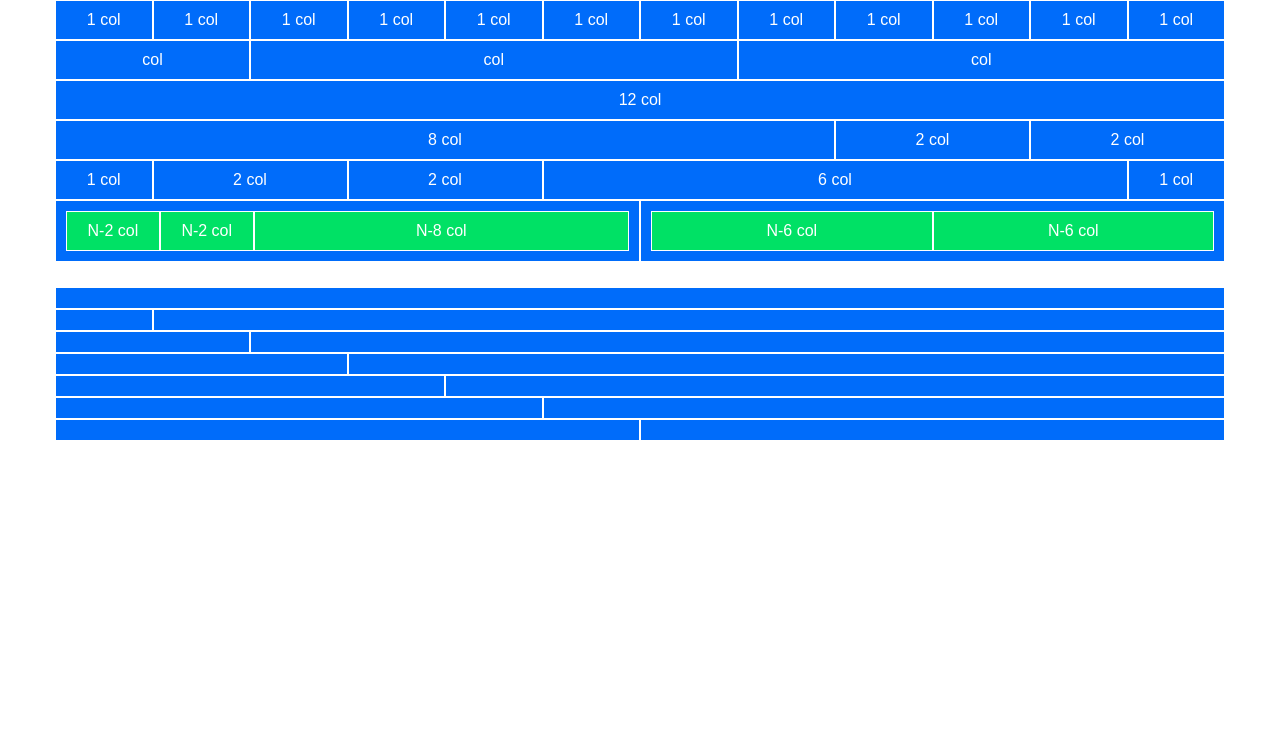
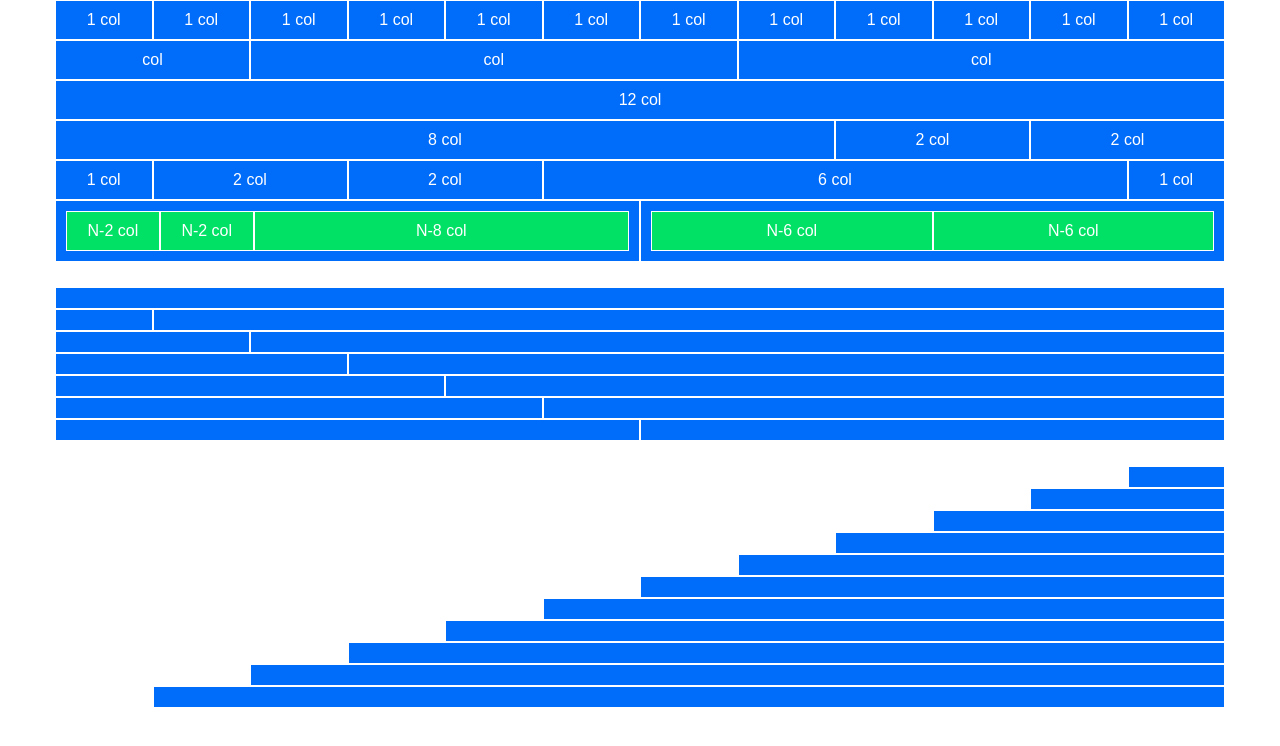
Before and after one commit to pierfrancescoscar/html-css-12bool, a plain HTML site: page index.html in a window 1280 px wide. Drawn offline with Linux system fonts and the light colour scheme.

Commit message:
add offset col boxes

```diff
--- a/index.html
+++ b/index.html
@@ -237,8 +237,106 @@
         </div>
     </section>
 
+    <!-- Offset  -->
 
+    <section class="container mt-25"> <!--1st row-->
+        <div class="row">
+            <div class="offset-11"></div>
+            <div class="col-1">
+                <div class="box"></div>
+            </div>
+        </div>
+    </section>
 
+    <section class="container"> <!--2nd row-->
+        <div class="row">
+            <div class="offset-10"></div>
+            <div class="col-2">
+                <div class="box"></div>
+            </div>
+        </div>
+    </section>
+
+    <section class="container"> <!--3rd row-->
+        <div class="row">
+            <div class="offset-9"></div>
+            <div class="col-3">
+                <div class="box"></div>
+            </div>
+        </div>
+    </section>
+
+    <section class="container"> <!--4th row-->
+        <div class="row">
+            <div class="offset-8"></div>
+            <div class="col-4">
+                <div class="box"></div>
+            </div>
+        </div>
+    </section>
+
+    <section class="container"> <!--5th row-->
+        <div class="row">
+            <div class="offset-7"></div>
+            <div class="col-5">
+                <div class="box"></div>
+            </div>
+        </div>
+    </section>
+
+    <section class="container"> <!--6th row-->
+        <div class="row">
+            <div class="offset-6"></div>
+            <div class="col-6">
+                <div class="box"></div>
+            </div>
+        </div>
+    </section>
+
+    <section class="container"> <!--7th row-->
+        <div class="row">
+            <div class="offset-5"></div>
+            <div class="col-7">
+                <div class="box"></div>
+            </div>
+        </div>
+    </section>
+
+    <section class="container"> <!--7th row-->
+        <div class="row">
+            <div class="offset-4"></div>
+            <div class="col-8">
+                <div class="box"></div>
+            </div>
+        </div>
+    </section>
+
+    <section class="container"> <!--8th row-->
+        <div class="row">
+            <div class="offset-3"></div>
+            <div class="col-9">
+                <div class="box"></div>
+            </div>
+        </div>
+    </section>
+
+    <section class="container"> <!--9th row-->
+        <div class="row">
+            <div class="offset-2"></div>
+            <div class="col-10">
+                <div class="box"></div>
+            </div>
+        </div>
+    </section>
+
+    <section class="container"> <!--10th row-->
+        <div class="row">
+            <div class="offset-1"></div>
+            <div class="col-11">
+                <div class="box"></div>
+            </div>
+        </div>
+    </section>
 
 
 </body>
```
